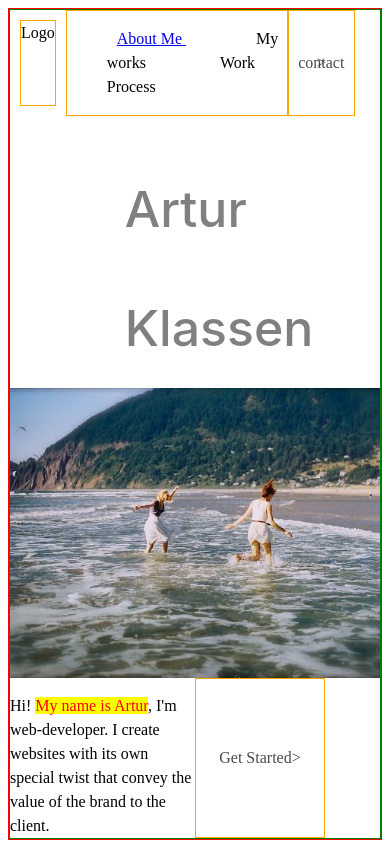
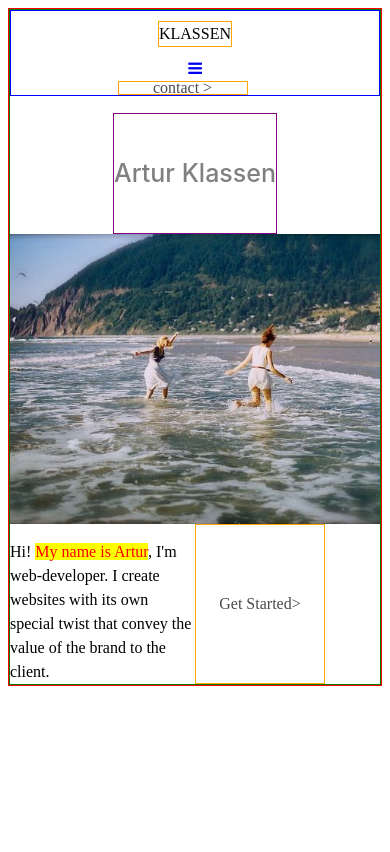
Before and after one commit to artklsntwo/qa_class, a plain HTML site: page index.html in a window 390 px wide. Drawn offline with Linux system fonts and the light colour scheme.

Commit message:
added meta tags

```diff
--- a/index.html
+++ b/index.html
@@ -1,9 +1,41 @@
 <!DOCTYPE html>
 <html>
     <head>
+        <meta name="viewport" content="width=device-width, initial-scale=1.0">
+        <meta name="description" content="A brief description of the page's content.">
+        <meta name="keywords" content="your,keywords,here">
+        <link rel="icon" href="img/" type="image/x-icon">
+
         <title>My First Page!</title>
 
         <link rel="stylesheet" type="text/css" href="styles/styles.css" />
+        <link rel="stylesheet" href="https://cdnjs.cloudflare.com/ajax/libs/font-awesome/4.7.0/css/font-awesome.min.css">
+        <script src="script.js"></script>
+
+        <!-- <script>
+            function myFunction() {
+              var x = document.getElementById("top-nav");
+              if (x.style.display === "block") {
+                x.style.display = "none";
+              } else {
+                x.style.display = "block";
+              }
+            }
+        </script> -->
+
+        <script>
+            function myFunction() {
+              var x = document.getElementById("top-nav");
+              if (x.style.display === "block") {
+                x.style.display = "none";
+                x.classList.remove("active"); // Remove the class when the element is hidden
+              } else {
+                x.style.display = "block";
+                x.classList.add("active"); // Add the class when the element is shown
+              }
+            }
+          </script>
+
     </head>
     <body>
         <!-- Main content starts here -->
@@ -12,8 +44,12 @@
             <header>
                 <div class="nav-wrapper">
                     <div class="logo">
-                        Logo
+                        KLASSEN
                     </div>
+                    <div class="mobile-nav">
+                        <a href="javascript:void(0);" class="hamburger-menu icon" onclick="myFunction()">
+                            <i class="fa fa-bars"></i>
+                        </a>
                         <nav id="top-nav">
                             <ul>
                                 <li>
@@ -25,6 +61,7 @@
                                 <li>Work Process</li>
                             </ul>
                         </nav>
+                    </div>
                     <button class="button">
                         contact
                     </button>
--- a/styles/styles.css
+++ b/styles/styles.css
@@ -1,5 +1,3 @@
-/* START CSS REST */
-
 /* Box sizing rules */
 *,
 *::before,
@@ -75,8 +73,14 @@ select {
   }
 }
 
-/* END CSS REST */
+ul {
+  margin: 0;
+  padding: 0;
+}
 
+/* END CSS RESET */
+
+.hamburger-menu  { display: none; }
 
 .main-content-wrapper {
     border: 1px solid red;
@@ -86,7 +90,7 @@ header {
     border: 1px solid green;
 }
 
-nav-wrapper {
+.nav-wrapper {
     border: 1px solid blue;
 }
 
@@ -107,7 +111,6 @@ nav-wrapper {
 
 ul li {
     display: inline;
-    margin: 10px 60px 10px 10px;
 }
 /* END NAVIGATION */
 
@@ -123,7 +126,6 @@ h1 {
 }
 
 .title-wrapper h1 {
-    width: 38%;
     border: 1px solid purple;
     font-family: Inter;
     font-size: 98px;
@@ -185,21 +187,46 @@ h1 {
    content: '>';
 }
 
-@media (max-width: 1500px) {
-    .title-wrapper h1 {
-         font-size: 74px;
-         border: none;
-    }
+
+/* Large desktop */
+@media (min-width: 1200px) {  }
+
+/* Portrait tablet to landscape and desktop */
+@media (min-width: 768px) and (max-width: 979px) {  }
+
+/* Landscape phone to portrait tablet */
+@media (max-width: 767px) {  }
+
+/* Landscape phones and down */
+@media (max-width: 480px) {
+
+  #top-nav {display: none;}
+
+  .hamburger-menu  { display: block; }
+
+  .nav-wrapper {
+    display: flex;
+    justify-content: space-between;
+    align-items: center;
+    flex-direction: column;
   }
 
-@media (max-width: 1117px) {
-    .title-wrapper h1 {
-        font-size: 60px;
-    }
+  .nav-wrapper ul li {
+    font-family: "Inter";
+    font-size: 15px;
+    font-weight: 300;
+    line-height: 18px;
+    letter-spacing: 0em;
   }
 
-@media (max-width: 753px) {
   .title-wrapper h1 {
-        font-size: 50px;
+      border: 1px solid purple;
+      font-family: Inter;
+      font-size: 25px;
+      font-weight: 500;
+      line-height: 119px;
+      letter-spacing: 0em;
+      text-align: left;
   }
+
 }
```
Lines whose indentation alone changed are shown as unchanged.
